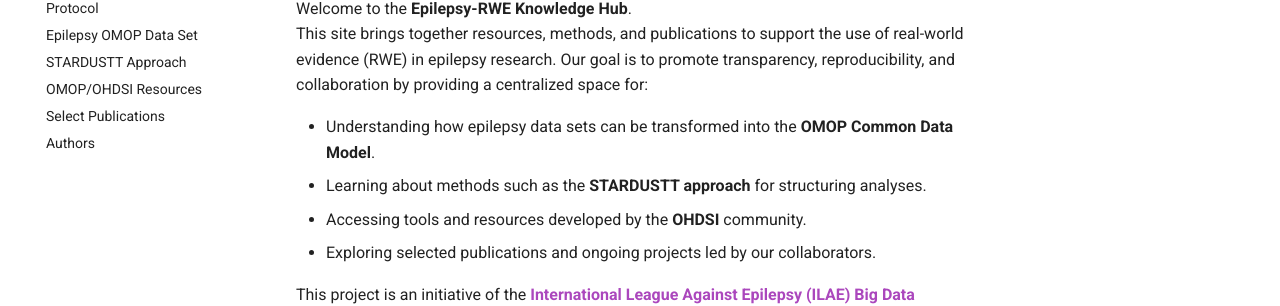
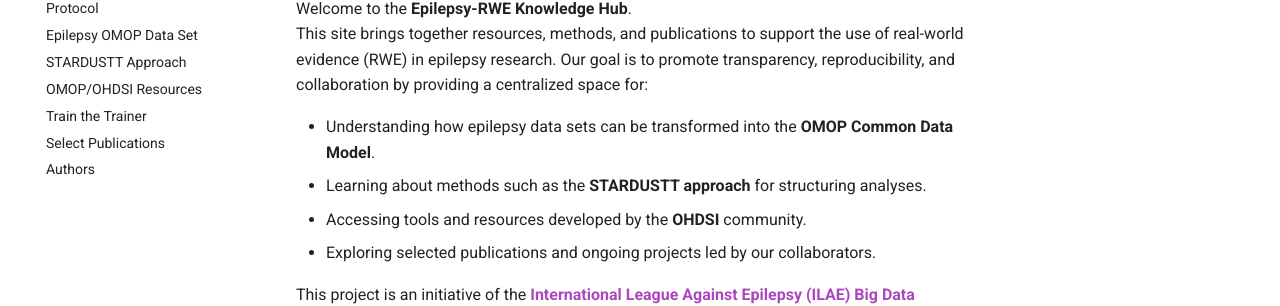
Before and after one commit to BoyceLab/EPILEPSY-RWE, an MkDocs documentation site: the page built from docs/index.md, in a window 1280 px wide. Shown: the part 250-556 px from the top of the page. Built offline with MkDocs 1.6.1 and Material for MkDocs 9.7.7, drawn with Linux system fonts in a browser that asks for light colours.

Commit message:
Update mkdocs.yml

```diff
--- a/mkdocs.yml
+++ b/mkdocs.yml
@@ -13,6 +13,7 @@ nav:
   - Epilepsy OMOP Data Set: epilepsy-omop-data-set.md
   - STARDUSTT Approach: stardustt-approach.md
   - OMOP/OHDSI Resources: omop-ohdsi-resources.md
+  - Train the Trainer: train-the-trainer.md
   - Select Publications: select-publications.md
   - Authors: authors.md
 plugins:
```
